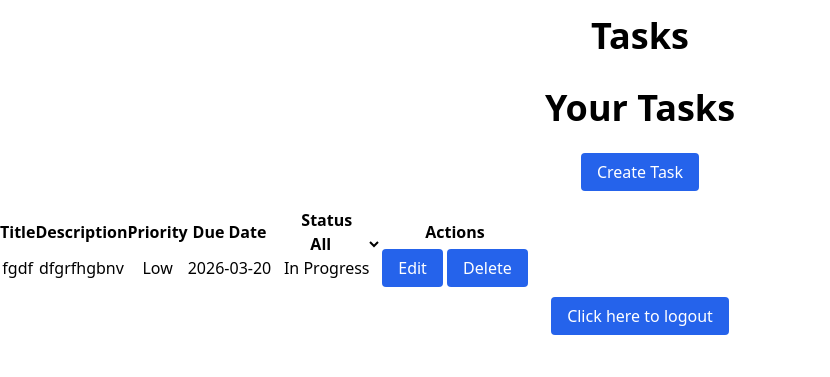
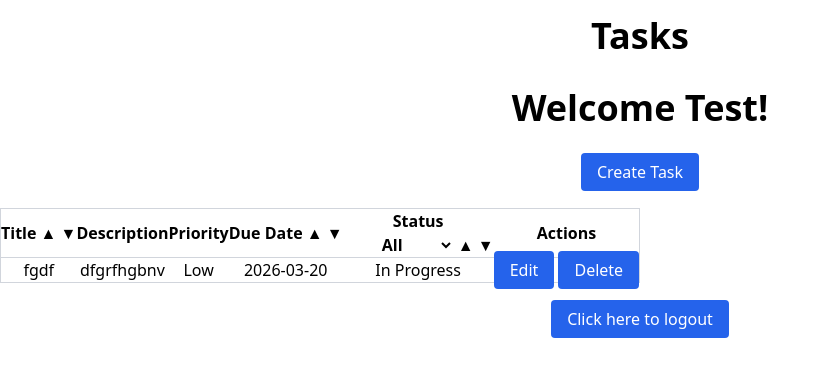
Before and after one commit to Sahar-53/Final-Project, a Flask app: page /tasks in a window 1280 px wide. Shown: the top 377 px of the page, without its empty margins (0-830 px from the left). Run offline with Flask 3, Linux system fonts and the light colour scheme; a user stored in the database is signed in.

Commit message:
sorting functionality added

```diff
--- a/app.py
+++ b/app.py
@@ -197,14 +197,37 @@ def register():
 # ------ This sends all user tasks to the dashboard page.
 def tasks():
 
-    tasks = Tasks.query.filter_by(user_id=current_user.id).all()
+    tasks = Tasks.query.filter_by(user_id=current_user.id)
 
     status_query = request.args.get('status')
 
+    # -----Filter by status--------#
     if status_query:
-        tasks = Tasks.query.filter_by(status=status_query).all()
-    else:
-        tasks = Tasks.query.all()
+        tasks = Tasks.query.filter_by(status=status_query)
+
+    # -------- SORTING --------
+    sort = request.args.get("sort")
+    order = request.args.get("order", "asc")
+
+    if sort == "title":
+        if order == "desc":
+            tasks = tasks.order_by(Tasks.title.desc())
+        else:
+            tasks = tasks.order_by(Tasks.title.asc())
+
+    elif sort == "due_date":
+        if order == "desc":
+            tasks = tasks.order_by(Tasks.due_date.desc())
+        else:
+            tasks = tasks.order_by(Tasks.due_date.asc())
+
+    elif sort == "status":
+        if order == "desc":
+            tasks = tasks.order_by(Tasks.status.desc())
+        else:
+            tasks = tasks.order_by(Tasks.status.asc())
+
+    tasks = tasks.all()
 
     return render_template("tasks.html", tasks=tasks, username=current_user.username)
 
--- a/templates/tasks.html
+++ b/templates/tasks.html
@@ -1,9 +1,11 @@
 {% extends "base.html" %}
 {% block title %}<title>Tasks</title>{% endblock %}
 {% block content %}
+
+
 <h1 class="text-4xl font-bold text-center mt-4 mb-8"> Tasks </h1>
 
-<h2 class="text-4xl font-bold text-center mt-4 mb-8">Your Tasks</h2>
+<h2 class="text-4xl font-bold text-center mt-4 mb-8">Welcome {{ username }}!</h2>
 
 <div class="text-center mb-6">
     <a class="button" href="{{ url_for('create_task') }}"> Create Task </a>
@@ -25,11 +27,17 @@
 
 <div class="flex text-center mb-6">
     <table class="table-auto border-collapse border-gray-300">
-        <tr class="table-auto border-collapse border-gray-300">
-            <th>Title</th>
+        <tr class="table-auto border-collapse border border-gray-300">
+            <th>Title
+                <a href="/tasks?sort=title&order=asc">▲</a>
+                <a href="/tasks?sort=title&order=desc">▼</a>
+            </th>
             <th>Description</th>
             <th>Priority</th>
-            <th>Due Date</th>
+            <th>Due Date
+                <a href="/tasks?sort=due_date&order=asc">▲</a>
+                <a href="/tasks?sort=due_date&order=desc">▼</a>
+            </th>
             <!--------- Filter by status ------->
             <th> Status<br>
              <select class="text-center" onchange="location = this.value;">
@@ -53,6 +61,8 @@
                 Completed
                 </option>
             </select>
+            <a href="/tasks?sort=status&order=asc">▲</a>
+            <a href="/tasks?sort=status&order=desc">▼</a>
             </th>
             <th>Actions</th>
 
@@ -60,7 +70,7 @@
 
         {% for task in tasks %}
 
-        <tr class="table-auto border-collapse border-gray-300">
+        <tr class="table-auto border-collapse border border-gray-300">
             <td>{{ task.title }}</td>
             <td>{{ task.description }}</td>
             <td>{{ task.priority }}</td>
@@ -80,6 +90,14 @@
 
 {% endif %}
 
+{% with messages = get_flashed_messages() %}
+  {% if messages %}
+    {% for message in messages %}
+        <p class="flash-message">{{ message }}</p>
+    {% endfor %}
+  {% endif %}
+{% endwith %}
+
 <div class="button-container">
     <a class="button" href="{{url_for('login')}}"> Click here to logout</a>
 </div>
```
